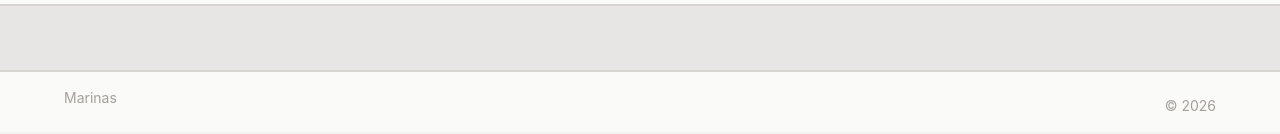
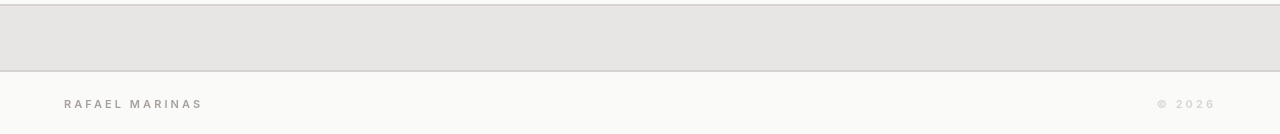
Before and after one commit to rafae8080/marinas-webprog, a React (Vite) app in the folder marinas-client/: page / in a window 1280 px wide. Shown: the part 1568-1702 px from the top of the page. Built offline with nearby package versions, Linux system fonts and the light colour scheme.

Commit message:
lab-act4

```diff
--- a/marinas-client/src/components/Footer.jsx
+++ b/marinas-client/src/components/Footer.jsx
@@ -1,16 +1,13 @@
 const Footer = () => {
   return (
-    <footer className="border-t-2 border-stone-300 bg-stone-50 px-4 py-4 sm:px-6 lg:px-8">
-      <div className="mx-auto max-w-6xl flex justify-between">
-        <div>
-          <p className="text-sm text-stone-400">Marinas</p>
-        </div>
-        <div>
-          <p className="mt-2 text-sm text-stone-400">
-            {" "}
-            &copy; {new Date().getFullYear()}
-          </p>
-        </div>
+    <footer className="border-t-2 border-stone-300 bg-stone-50 px-4 py-6 sm:px-6 lg:px-8">
+      <div className="mx-auto max-w-6xl flex items-center justify-between">
+        <p className="text-[11px] font-semibold uppercase tracking-[0.28em] text-stone-400">
+          Rafael Marinas
+        </p>
+        <p className="text-[11px] font-semibold uppercase tracking-[0.28em] text-stone-300">
+          © {new Date().getFullYear()}
+        </p>
       </div>
     </footer>
   );
```
